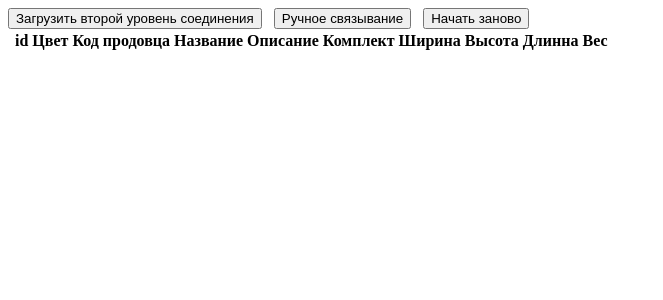
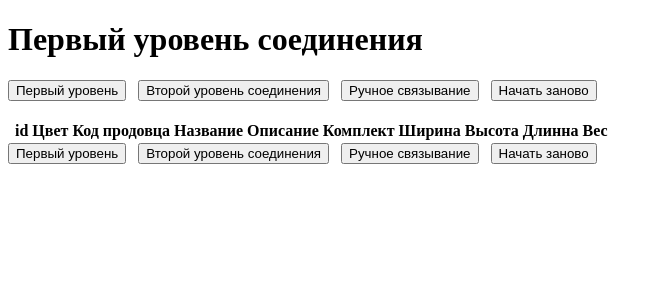
Before and after one commit to kuk71/market_place, a Yii app: template views/mp-link/list.php in a window 1280 px wide. Shown: the part 54-354 px from the top of the page, without its empty margins (0-663 px from the left). Run offline with PHP 8.4 and a stand-in for Yii, Linux system fonts and the light colour scheme; the template is opened without the code that fills it, so the values that code supplies are empty; some libraries are stand-ins or nearby versions.

Commit message:
Добавлена навигация.

```diff
--- a/views/mp-link/list.php
+++ b/views/mp-link/list.php
@@ -1,7 +1,14 @@
 <div id="app" v-cloak>
-    <button class="btn btn-primary" @click="getLinkSecond()">Загрузить второй уровень соединения</button> &nbsp;
-    <button class="btn btn-primary" onclick="window.location.href = 'mp-link/not-link?mpId=1&linkType=1'">Ручное связывание</button> &nbsp;
+
+    <h1>{{ topic }}</h1>
+
+    <button class="btn btn-primary"  onclick="window.location.href = '/mp-link'">Первый уровень</button> &nbsp;
+    <button class="btn btn-primary" @click="getLinkSecond()">Второй уровень соединения</button> &nbsp;
+    <button class="btn btn-primary" onclick="window.location.href = 'mp-link/not-link?mpId=1&linkType=1'">Ручное
+        связывание
+    </button> &nbsp;
     <button class="btn btn-primary" @click="getLink(true)">Начать заново</button>
+    <br><br>
 
     <table class="table table-bordered border-dark">
         <thead>
@@ -54,7 +61,9 @@
             <td>
                 <div style="max-height: 100px; overflow: auto">{{ mpLink.firstDescription }}</div>
             </td>
-            <td><div style="max-height: 100px; overflow: auto">{{ mpLink.firstSet }}</div></td>
+            <td>
+                <div style="max-height: 100px; overflow: auto">{{ mpLink.firstSet }}</div>
+            </td>
 
             <td>{{ mpLink.firstSize1mm }}</td>
             <td>{{ mpLink.firstSize2mm }}</td>
@@ -72,7 +81,9 @@
             <td>
                 <div style="max-height: 100px; overflow: auto">{{ mpLink.secondDescription }}</div>
             </td>
-            <td><div style="max-height: 100px; overflow: auto">{{ mpLink.firstSet }}</div></td>
+            <td>
+                <div style="max-height: 100px; overflow: auto">{{ mpLink.firstSet }}</div>
+            </td>
 
             <td>{{ mpLink.secondSize1mm }}</td>
             <td>{{ mpLink.secondSize2mm }}</td>
@@ -83,7 +94,15 @@
         </tbody>
     </table>
 
+    <button class="btn btn-primary"  onclick="window.location.href = '/mp-link'">Первый уровень</button> &nbsp;
+    <button class="btn btn-primary" @click="getLinkSecond()">Второй уровень соединения</button> &nbsp;
+    <button class="btn btn-primary" onclick="window.location.href = 'mp-link/not-link?mpId=1&linkType=1'">Ручное
+        связывание
+    </button> &nbsp;
+    <button class="btn btn-primary" @click="getLink(true)">Начать заново</button>
+    <br><br>
 </div>
+
 
 <script src="https://unpkg.com/vue@3/dist/vue.global.js"></script>
 <script src="/js/mp_link.js"></script>
--- a/web/js/mp_link.js
+++ b/web/js/mp_link.js
@@ -4,6 +4,7 @@ const App = {
             mpLinks: [],
             color: ["table-success", "table-info",],
             lastFirstId: 0,
+            topic: "",
         }
     },
     methods: {
@@ -49,6 +50,11 @@ const App = {
 
         async getLink(delLink = false) {
             let mp;
+
+            this.mpLinks = []
+
+            this.topic = "Первый уровень соединения"
+
             const response = await fetch('/mp-link/get', {
                 method: 'POST',
                 headers: {
@@ -71,19 +77,27 @@ const App = {
 
         async getLinkSecond() {
             let mp;
+
+            this.mpLinks = []
+
+            this.topic = "Второй уровень соединения"
+
             const response = await fetch('/mp-link/get-second', {
                 method: 'POST',
                 headers: {
                     'Content-Type': 'application/json'
                 },
                 body: JSON.stringify({
-                    linkType: 1
+                    linkType: 1,
+                    delLink: false
                 }),
             })
 
             mp = await response.json()
             this.mpLinks = await mp.data
             await this.setColor()
+
+            window.scrollTo(0, 0);
             // await console.log(mp)
         },
 
```
Also changed, not shown: views/mp-link/listNotLink.php (+7 -0 lines), views/mp-link/manualBinding.php (+13 -5 lines).
